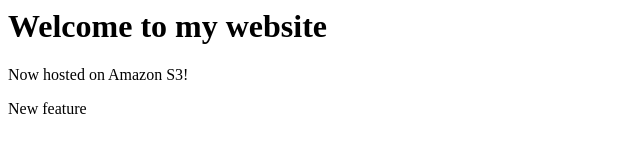
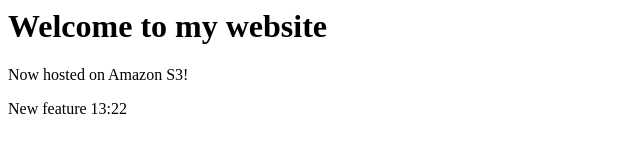
Before and after one commit to ranabits/devopsproject1, a plain HTML site: page index.html in a window 1280 px wide. Shown: the full height of the page, 0-640 px from the left. Drawn offline with Linux system fonts and the light colour scheme.

Commit message:
Adding Index.html 13:23

```diff
--- a/index.html
+++ b/index.html
@@ -5,6 +5,6 @@
 <body>
   <h1>Welcome to my website</h1>
   <p>Now hosted on Amazon S3!</p>
-  <p> New feature </p>
+  <p> New feature 13:22</p>
 </body>
 </html>
```
